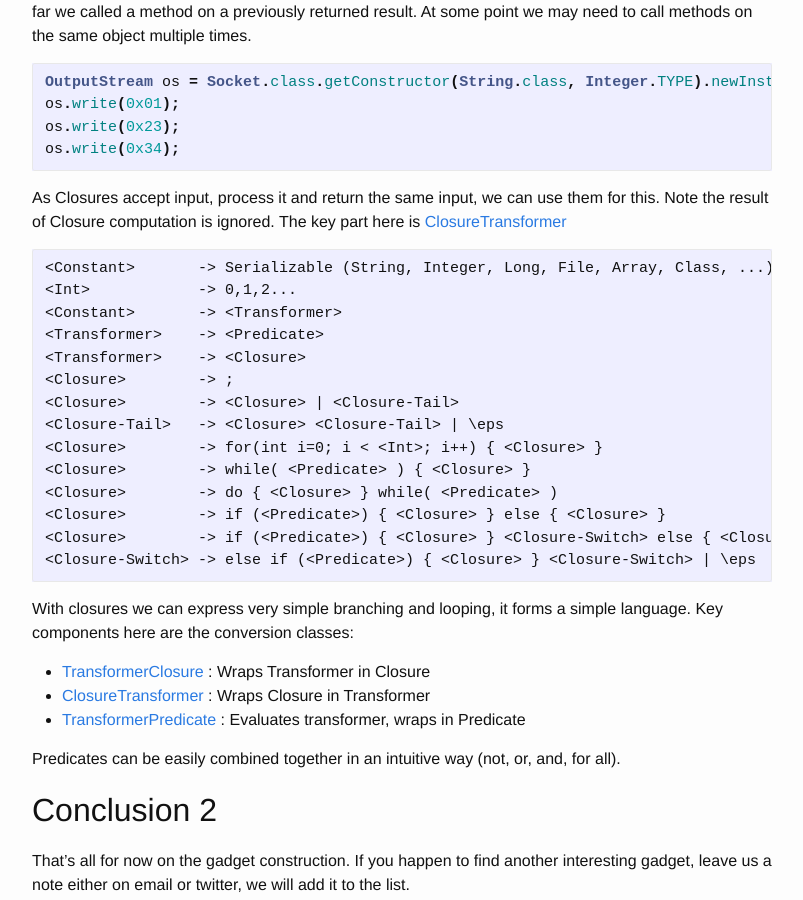
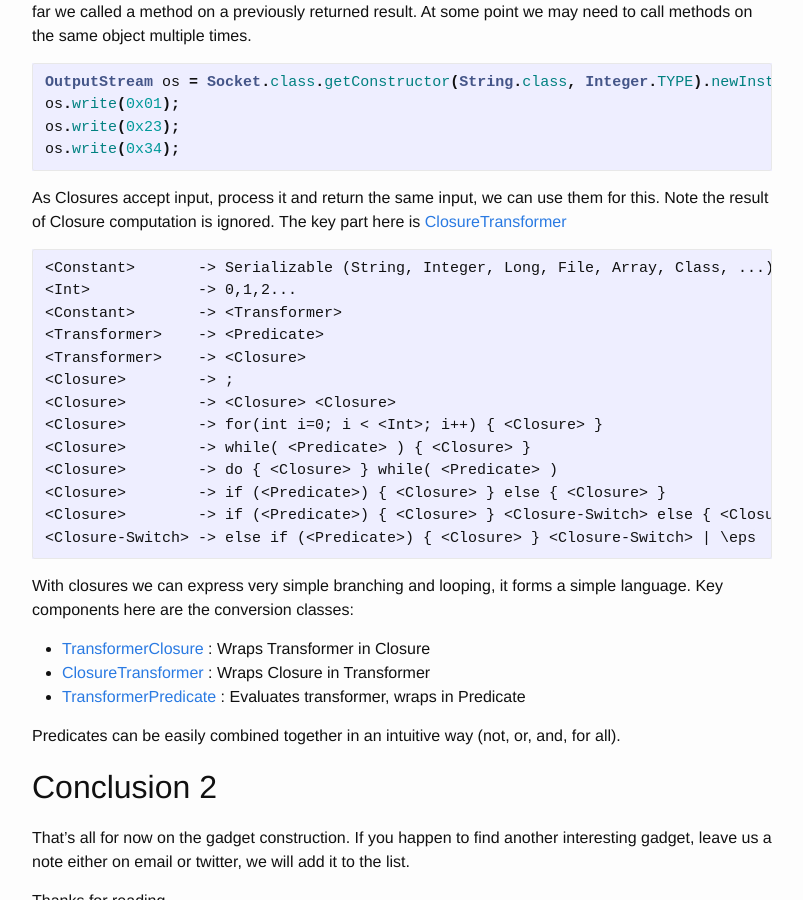
Before and after one commit to yolosec/deadcodeBlog, a Jekyll site: the page built from _posts/2016-08-03-Blind-Java-Deserialization-Commons-Gadgets.markdown, in a window 1280 px wide and 900 px high, scrolled down 17173 px. Shown: the whole window, without its empty margins (238-1041 px from the left). Built offline with Jekyll 4.4.1, drawn with Linux system fonts in a browser that asks for light colours.

Commit message:
grammar simplified

```diff
--- a/_posts/2016-08-03-Blind-Java-Deserialization-Commons-Gadgets.markdown
+++ b/_posts/2016-08-03-Blind-Java-Deserialization-Commons-Gadgets.markdown
@@ -835,8 +835,7 @@ is ignored. The key part here is [ClosureTransformer](#ClosureTransformer)
 <Transformer>    -> <Predicate>
 <Transformer>    -> <Closure>
 <Closure>        -> ;
-<Closure>        -> <Closure> | <Closure-Tail>
-<Closure-Tail>   -> <Closure> <Closure-Tail> | \eps
+<Closure>        -> <Closure> <Closure>
 <Closure>        -> for(int i=0; i < <Int>; i++) { <Closure> }
 <Closure>        -> while( <Predicate> ) { <Closure> }
 <Closure>        -> do { <Closure> } while( <Predicate> )
```
